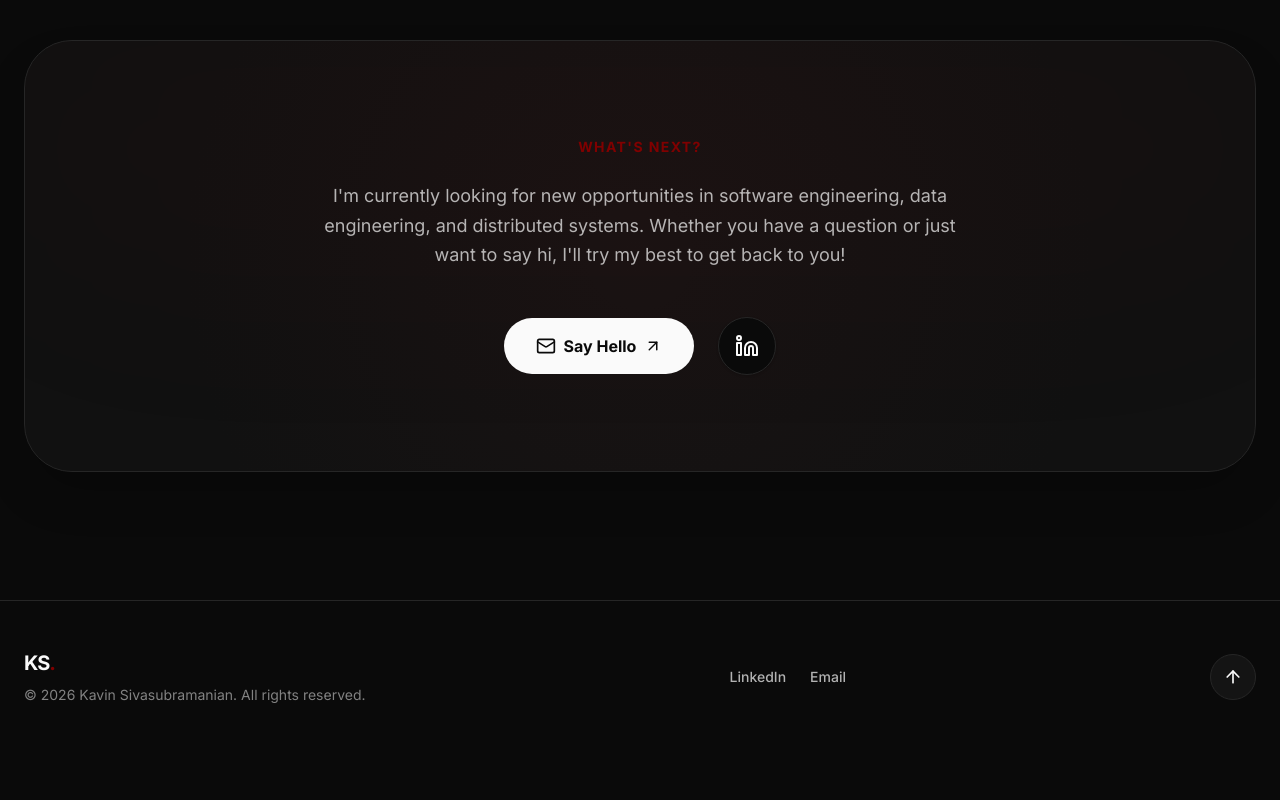
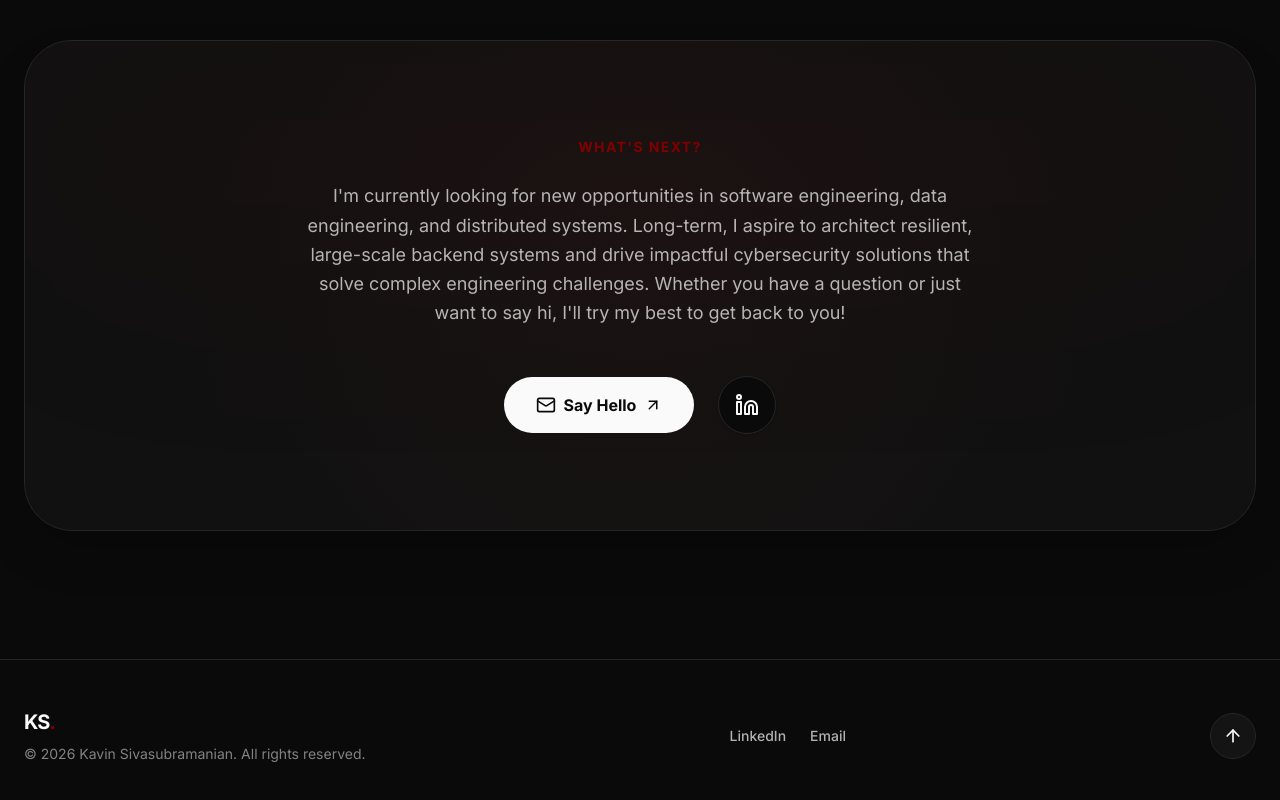
Before and after one commit to kavin-siva/kavin_siva_portfolio, a React (Vite) app: page / in a window 1280 px wide. Shown: the part 5914-6714 px from the top of the page. Before the commit the page ends 6667 px from the top, so only its background shows below. Built offline with nearby package versions, Linux system fonts and the light colour scheme.

Commit message:
feat: Update contact section aspirations
Expand the "What's Next?" section to include long-term aspirations in architecting large-scale backend systems and driving cybersecurity solutions.

```diff
--- a/src/components/Contact.tsx
+++ b/src/components/Contact.tsx
@@ -19,7 +19,7 @@ export function Contact() {
           >
             <h2 className="text-sm font-bold tracking-widest text-primary uppercase mb-6">What's Next?</h2>
             <p className="text-lg text-foreground/70 mb-12 leading-relaxed">
-              I'm currently looking for new opportunities in software engineering, data engineering, and distributed systems. Whether you have a question or just want to say hi, I'll try my best to get back to you!
+              I'm currently looking for new opportunities in software engineering, data engineering, and distributed systems. Long-term, I aspire to architect resilient, large-scale backend systems and drive impactful cybersecurity solutions that solve complex engineering challenges. Whether you have a question or just want to say hi, I'll try my best to get back to you!
             </p>
 
             <div className="flex flex-col sm:flex-row items-center justify-center gap-6">
```
